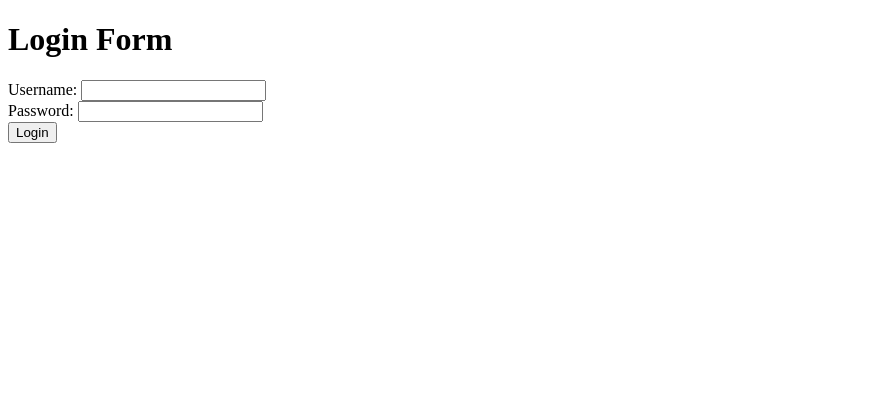
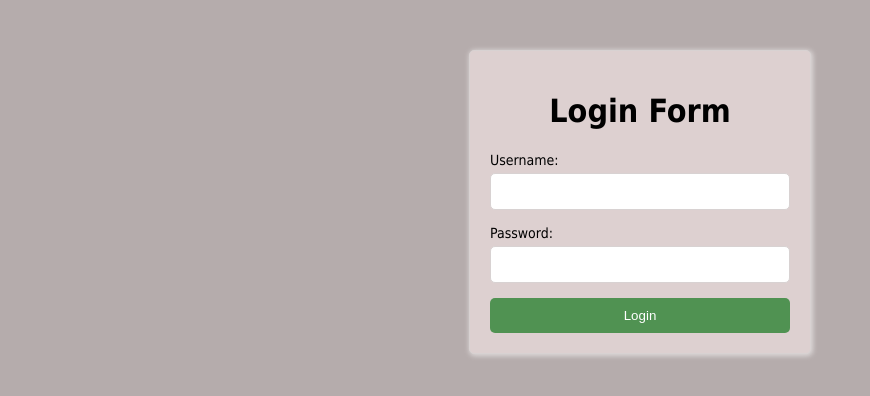
Before and after one commit to Godwin-Chinda/Login-Page, a plain HTML site: page index.html in a window 1280 px wide. Shown: the whole page, without its empty margins (0-870 px from the left). Drawn offline with Linux system fonts and the light colour scheme.

Commit message:
declaring variables

```diff
--- a/index.html
+++ b/index.html
@@ -18,7 +18,7 @@
                 <label for="password">Password:</label>
                 <input type="password" id="password" name="password" required>
             </div>
-            <input type="submit" value="Login">
+            <input type="submit" value="Login" id="Login">
         </form>
     </div>
     <script href="./script.js"></script>
--- a/script.js
+++ b/script.js
@@ -0,0 +1,3 @@
+const username = document.getElementById("username");
+const password = document.getElementById("password");
+const login = document.getElementById("Login");
--- a/style.css
+++ b/style.css
@@ -0,0 +1,50 @@
+body {
+    background-color: #b5acac;
+    font-family: Tahoma, sans-serif;
+}
+
+.container {
+    width: 300px;
+    background-color: #ddd0d0;
+    margin: 50px auto;
+    padding: 20px;
+    border: 1px solid #d8d2d2;
+    border-radius: 5px;
+    box-shadow: 1px 1px 5px 1px #ded9d9;
+}
+
+h1 {
+    text-align: center;
+}
+
+.form-group {
+    margin-bottom: 15px;
+}
+
+label {
+    display: block;
+    font-size: 14px;
+    margin-bottom: 5px;
+}
+
+input[type="text"], input[type="password"] {
+    width: 100%;
+    padding: 10px;
+    border: 1px solid #d8d2d2;
+    border-radius: 5px;
+    box-sizing: border-box;
+}
+
+input[type="submit"] {
+    width: 100%;
+    padding: 10px;
+    background-color: #509252;
+    color: white;
+    border: none;
+    border-radius: 5px;
+
+}
+
+input[type="submit"]:hover {
+    background-color: #45a049;
+}
```
